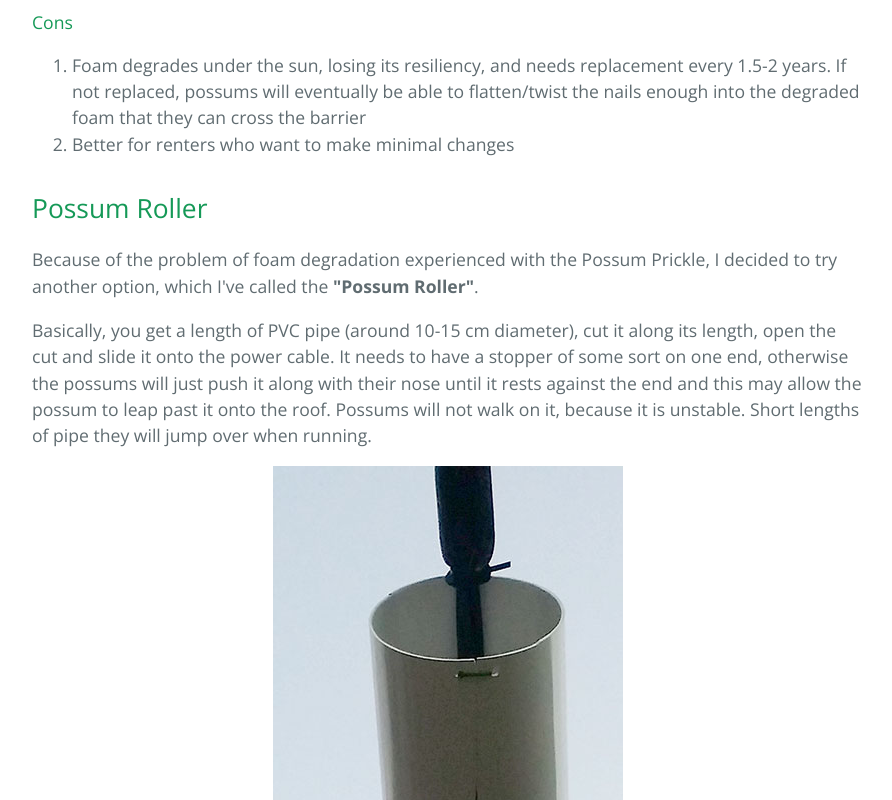
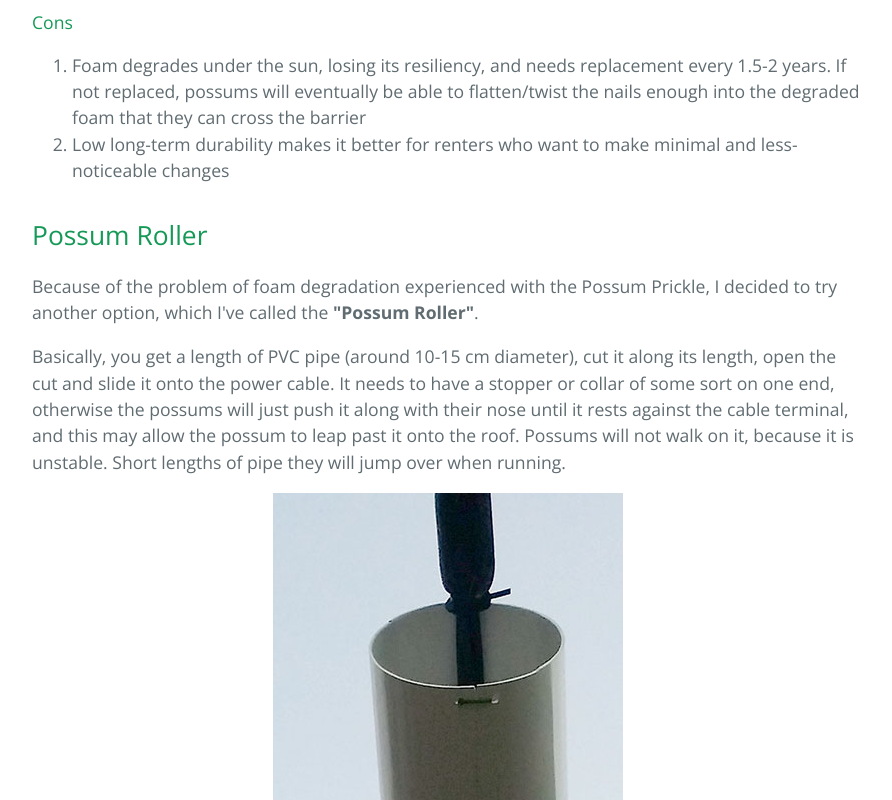
Before and after one commit to helpdata/possum-stop, a plain HTML site: page index.html in a window 1280 px wide. Shown: the part 4380-5180 px from the top of the page, without its empty margins (192-1084 px from the left). Drawn offline with nearby package versions, Linux system fonts and the light colour scheme.

Commit message:
Update index.html

```diff
--- a/index.html
+++ b/index.html
@@ -66,14 +66,14 @@
       <h4>Cons</h4>
       <ol>
         <li>Foam degrades under the sun, losing its resiliency, and needs replacement every 1.5-2 years. If not replaced, possums will eventually be able to flatten/twist the nails enough into the degraded foam that they can cross the barrier</li>
-        <li>Better for renters who want to make minimal changes</li>
+        <li>Low long-term durability makes it better for renters who want to make minimal and less-noticeable changes</li>
       </ol>
 
       <h2>Possum Roller</h2>
 
       <p>Because of the problem of foam degradation experienced with the Possum Prickle, I decided to try another option, which I've called the <strong>"Possum Roller"</strong>.</p>
 
-      <p>Basically, you get a length of PVC pipe (around 10-15 cm diameter), cut it along its length, open the cut and slide it onto the power cable. It needs to have a stopper of some sort on one end, otherwise the possums will just push it along with their nose until it rests against the end and this may allow the possum to leap past it onto the roof. Possums will not walk on it, because it is unstable. Short lengths of pipe they will jump over when running.</p>
+      <p>Basically, you get a length of PVC pipe (around 10-15 cm diameter), cut it along its length, open the cut and slide it onto the power cable. It needs to have a stopper or collar of some sort on one end, otherwise the possums will just push it along with their nose until it rests against the cable terminal, and this may allow the possum to leap past it onto the roof. Possums will not walk on it, because it is unstable. Short lengths of pipe they will jump over when running.</p>
 
       <img style="margin:0px auto;display:block" src="possum-roller.jpg"> <br /><br />
       <img style="margin:0px auto;display:block" src="possum-roller-1.jpg"> <br /><br />
@@ -99,7 +99,8 @@
         <li>Attach a short section of foam insulation to the cable with cable ties to stop the possums moving the pipe along the cable</li>
       </ol>
       <img style="margin:0px auto;display:block" src="pvc-pipe-possums.jpg">  <br /><br />
-      <img style="margin:0px auto;display:block" src="file-edges-pipe.jpg">  <br /><br />
+      <img style="margin:0px auto;display:block" src="file-edges-pipe.jpg">
+    <p>Collar on cable</p>
       <img style="margin:0px auto;display:block" src="stopper.jpg">  <br /><br />
 
       <h3>Pros and cons</h3>
@@ -126,7 +127,7 @@
 
       <h2>Disclaimer</h2>
 
-      <p><span style="color:red;">As always, YOU DO THIS AT YOUR OWN RISK! I assume no liability for anything <em>you</em> choose to do to your residence.</span></p>
+      <p><span style="color:red;">As always, YOU DO THIS AT YOUR OWN RISK! I assume no liability for anything <em>you</em> choose to do to your residence. Electricity is very dangerous, and climbing ladders and reaching up while balancing on the ladder is an infamous way to get injured.</span></p>
     </section>
   </body>
   </html>
```
